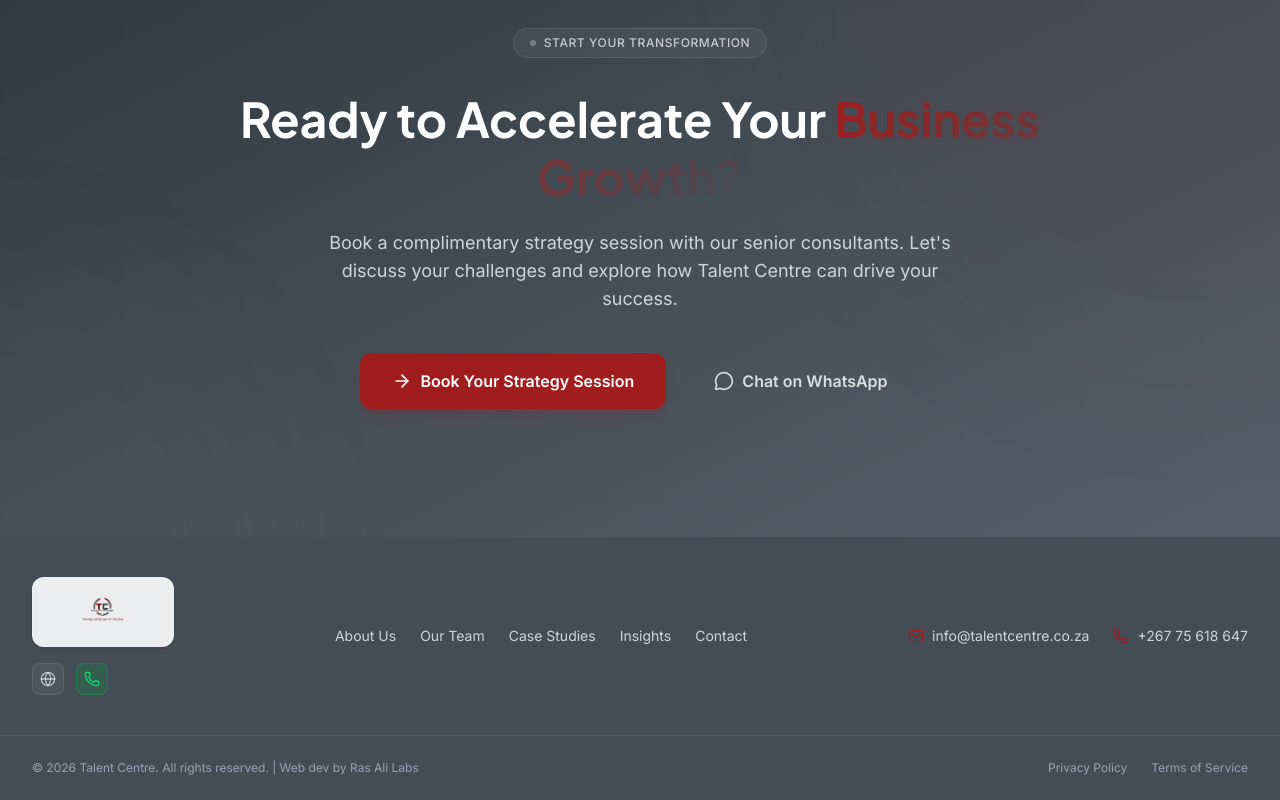
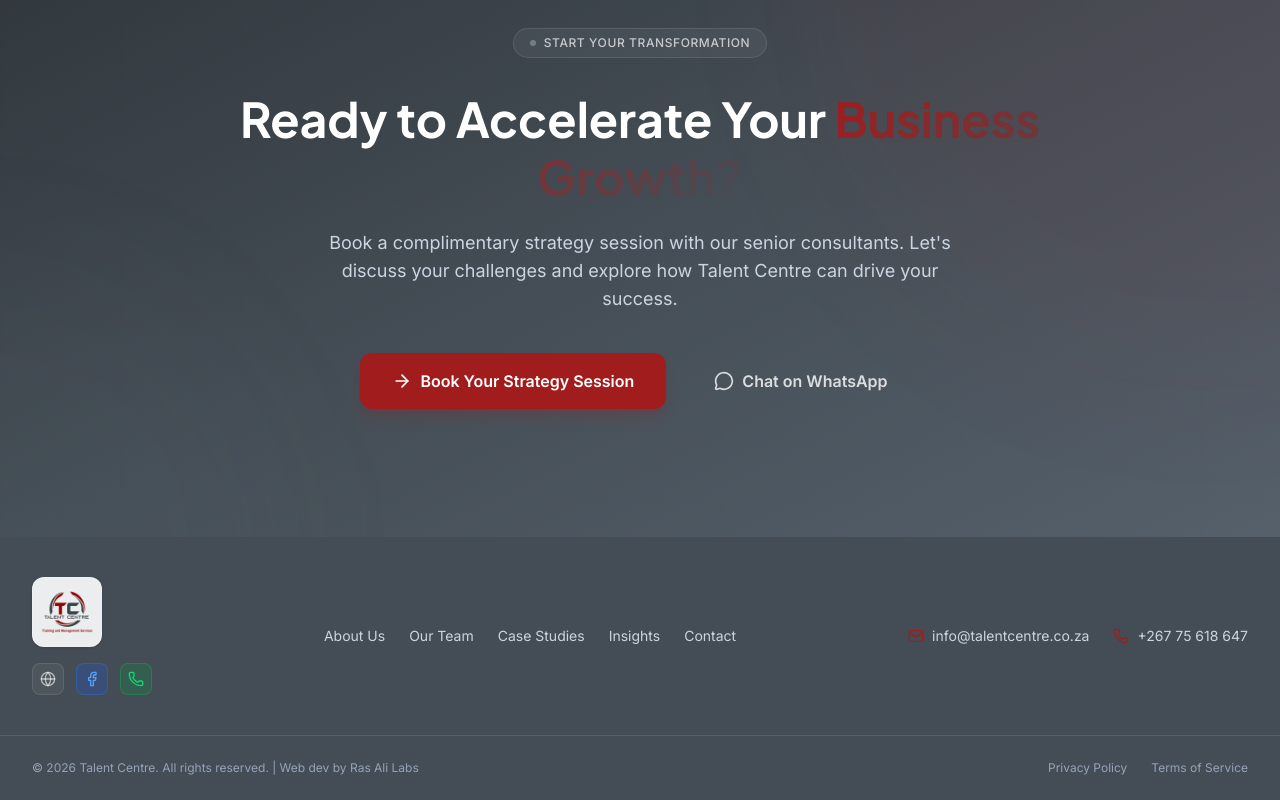
Before and after one commit to rasali535/talentcentre, a Next.js app: page / in a window 1280 px wide. Shown: the part 4471-5271 px from the top of the page. Built offline with nearby package versions, Linux system fonts and the light colour scheme; no server answers.

Commit message:
Update logo in public directory and adjust logo containers in Navbar and Footer

```diff
--- a/src/components/layout/Footer.tsx
+++ b/src/components/layout/Footer.tsx
@@ -5,6 +5,7 @@ import {
   Mail,
   Phone,
   Globe,
+  Facebook,
   ExternalLink,
 } from 'lucide-react';
 
@@ -34,7 +35,7 @@ export default function Footer() {
             {/* Left: Logo & Socials */}
             <div className="flex flex-col items-center lg:items-start gap-4">
               <Link href="/" className="inline-block bg-white/90 p-1.5 rounded-xl border border-white/20 shadow-sm transition-all duration-300 hover:shadow-md">
-                <div className="relative w-32 h-14 flex items-center justify-center overflow-hidden rounded-lg">
+                <div className="relative w-14 h-14 flex items-center justify-center overflow-hidden rounded-lg">
                   <Image src="/logo.png" alt="Talent Centre Logo" fill className="object-contain" />
                 </div>
               </Link>
@@ -46,6 +47,15 @@ export default function Footer() {
                   className="w-8 h-8 rounded-lg bg-white/5 border border-white/10 flex items-center justify-center text-white/60 hover:text-white hover:bg-accent-red/20 transition-all duration-300"
                 >
                   <Globe className="w-4 h-4" />
+                </a>
+                <a
+                  href="https://github.com/rasali535/talentcentre"
+                  target="_blank"
+                  rel="noopener noreferrer"
+                  className="w-8 h-8 rounded-lg bg-blue-600/20 border border-blue-500/30 flex items-center justify-center text-blue-400 hover:text-blue-300 transition-all duration-300"
+                  title="Facebook"
+                >
+                  <Facebook className="w-4 h-4" />
                 </a>
                 <a
                   href={`https://wa.me/${(process.env.NEXT_PUBLIC_WHATSAPP_NUMBER || '+26775618647').replace(/[^0-9]/g, '')}`}
--- a/src/components/layout/Navbar.tsx
+++ b/src/components/layout/Navbar.tsx
@@ -60,7 +60,7 @@ export default function Navbar() {
           <div className="flex items-center justify-between h-20">
             {/* Logo */}
             <Link href="/" className="flex items-center group bg-white/90 p-1.5 rounded-xl backdrop-blur-sm border border-white/20 shadow-sm transition-all duration-300">
-              <div className="relative w-32 h-14 flex items-center justify-center overflow-hidden rounded-lg">
+              <div className="relative w-14 h-14 flex items-center justify-center overflow-hidden rounded-lg">
                 <Image src="/logo.png" alt="Talent Centre Logo" fill className="object-contain" />
               </div>
             </Link>
```
Also changed, not shown: public/logo.png.
